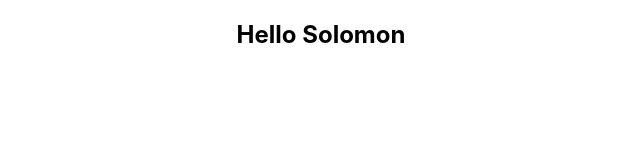
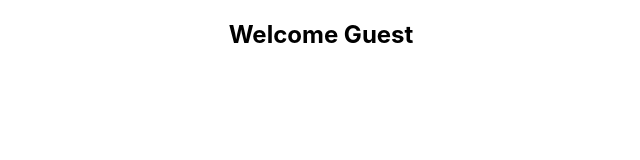
Before and after one commit to SolomonKitonyi/React-TypeScript, a React (Create React App) app: page / in a window 1280 px wide. Shown: the top 160 px of the page, without its empty margins (319-959 px from the left). Built offline with nearby package versions, Linux system fonts and the light colour scheme.

Commit message:
add Greet component

```diff
--- a/src/components/Greet.tsx
+++ b/src/components/Greet.tsx
@@ -1,11 +1,15 @@
 import React from 'react';
 
 type GreetProps = {
-    name: string
+    name: string,
+    messageCount: number,
+    isLoggedIn: boolean
 };
 
 export const Greet = (props: GreetProps) => {
     return (
-        <h2>Hello {props.name}</h2>
+        <h2>
+          {props.isLoggedIn ? 'Hello {props.name} you have {props.messageCount} unread messages': 'Welcome Guest' }
+        </h2>
     );
 }
```
